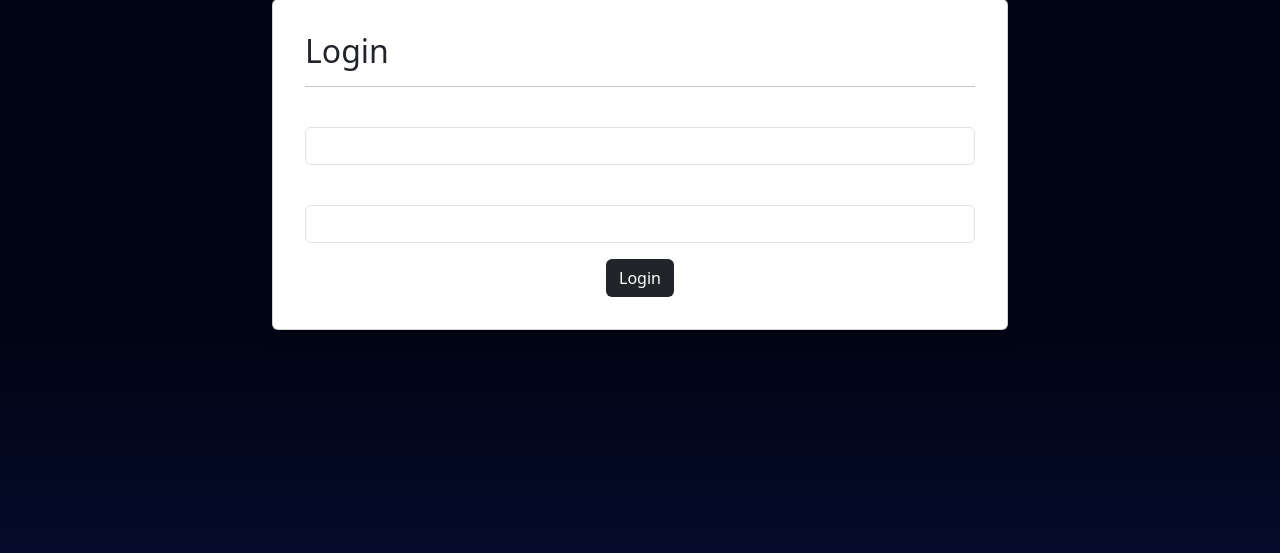
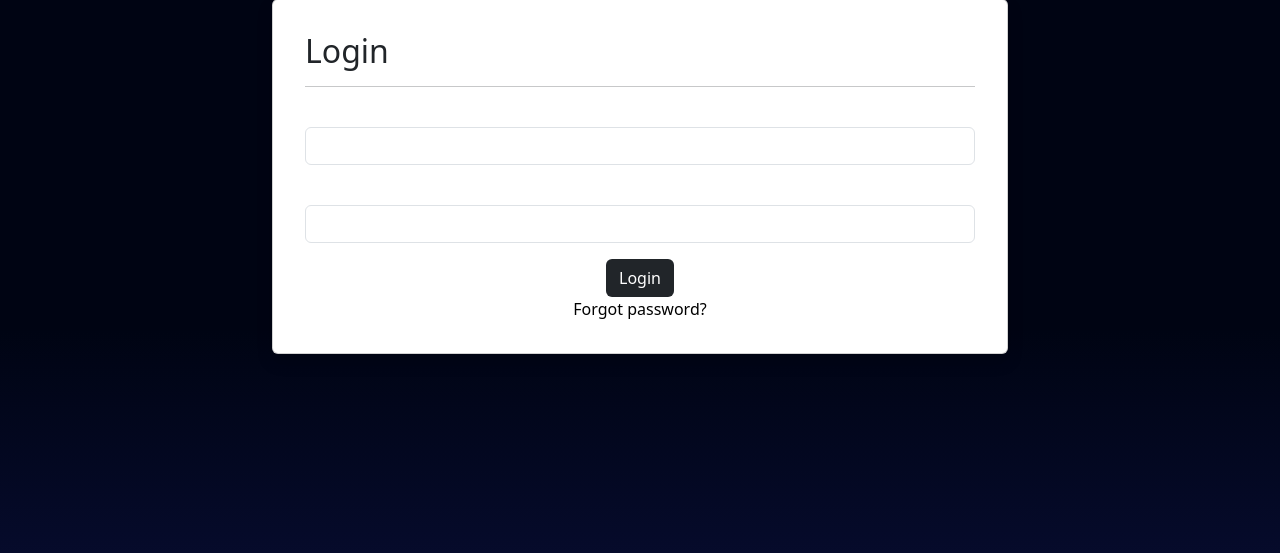
Before and after one commit to aidendowling/GTMoviesApp, a Django app: page /accounts/login/ in a window 1280 px wide. Shown: the part 169-722 px from the top of the page. Run offline with Django 5.2, Linux system fonts and the light colour scheme; some libraries are stand-ins or nearby versions; some web fonts are replaced.

Commit message:
Added reset password feature and linked it to the login page

```diff
--- a/accounts/templates/accounts/login.html
+++ b/accounts/templates/accounts/login.html
@@ -33,6 +33,7 @@
                 <button type="submit"
                   class="btn bg-dark text-white">Login
                 </button>
+                <a class="nav-link" href="{% url 'accounts.password_reset' %}" style="color: black;">Forgot password?</a>
               </div>
             </form>
           </div>
--- a/accounts/urls.py
+++ b/accounts/urls.py
@@ -1,10 +1,17 @@
 from django.urls import path
 from . import views
+from django.contrib.auth import views as auth_views
+
+
 urlpatterns = [
     path('signup', views.signup, name='accounts.signup'),
     path('login/', views.login, name='accounts.login'),
     path('logout/', views.logout, name='accounts.logout'),
 
+    path('orders/', views.orders, name='accounts.orders'),
 
-    path('orders/', views.orders, name='accounts.orders'),
+    path('password_reset/', views.password_reset_request, name='accounts.password_reset'),
+    path('show_reset_link/', views.show_reset_link, name='accounts.show_reset_link'),
+    path('reset/<uidb64>/<token>/', views.password_reset_confirm, name='accounts.password_reset_confirm'),
+
 ]
--- a/accounts/views.py
+++ b/accounts/views.py
@@ -1,11 +1,56 @@
-from django.contrib.auth.decorators import login_required
-from django.contrib.auth import login as auth_login, authenticate
-from django.shortcuts import render
+from django.contrib.auth import login as auth_login, authenticate, update_session_auth_hash
 from .forms import CustomUserCreationForm, CustomErrorList
-from django.shortcuts import redirect
-from django.contrib.auth.models import User
 from django.contrib.auth.decorators import login_required
 from django.contrib.auth import logout as auth_logout
+from django.contrib.auth.tokens import default_token_generator
+from django.contrib.auth.models import User
+from django.shortcuts import render, redirect
+from django.utils.http import urlsafe_base64_encode, urlsafe_base64_decode
+from django.utils.encoding import force_bytes, force_str
+from django.contrib import messages
+
+
+def password_reset_request(request):
+    if request.method == "POST":
+        username = request.POST.get("username")  # Get username instead of email
+        try:
+            user = User.objects.get(username=username)  # Find user by username
+            uid = urlsafe_base64_encode(force_bytes(user.pk))
+            token = default_token_generator.make_token(user)
+            reset_link = f"http://127.0.0.1:8000/accounts/reset/{uid}/{token}/"
+
+            # Store reset link in session or database
+            request.session['reset_link'] = reset_link
+
+            return redirect('accounts.show_reset_link')  # Redirect to a page that displays the reset link
+        except User.DoesNotExist:
+            pass  # Handle invalid username case
+    return render(request, "password_reset_form.html")
+
+def show_reset_link(request):
+    reset_link = request.session.get('reset_link', None)
+    return render(request, "show_reset_link.html", {"reset_link": reset_link})
+
+def password_reset_confirm(request, uidb64, token):
+    try:
+        uid = force_str(urlsafe_base64_decode(uidb64))
+        user = User.objects.get(pk=uid)
+
+        if default_token_generator.check_token(user, token):
+            if request.method == "POST":
+                new_password = request.POST.get("password")
+                user.set_password(new_password)
+                user.save()
+                update_session_auth_hash(request, user)  # Keep user logged in
+                messages.success(request, "Password has been reset successfully.")
+                return redirect("accounts.login")
+            return render(request, "password_reset_confirm.html", {"valid_link": True})
+        else:
+            messages.error(request, "Invalid or expired link.")
+    except (TypeError, ValueError, OverflowError, User.DoesNotExist):
+        messages.error(request, "Invalid reset link.")
+
+    return render(request, "password_reset_confirm.html", {"valid_link": False})
 
 
 @login_required
```
Also changed, not shown: GTMoviesApp/settings.py (+7 -0 lines), db.sqlite3.
